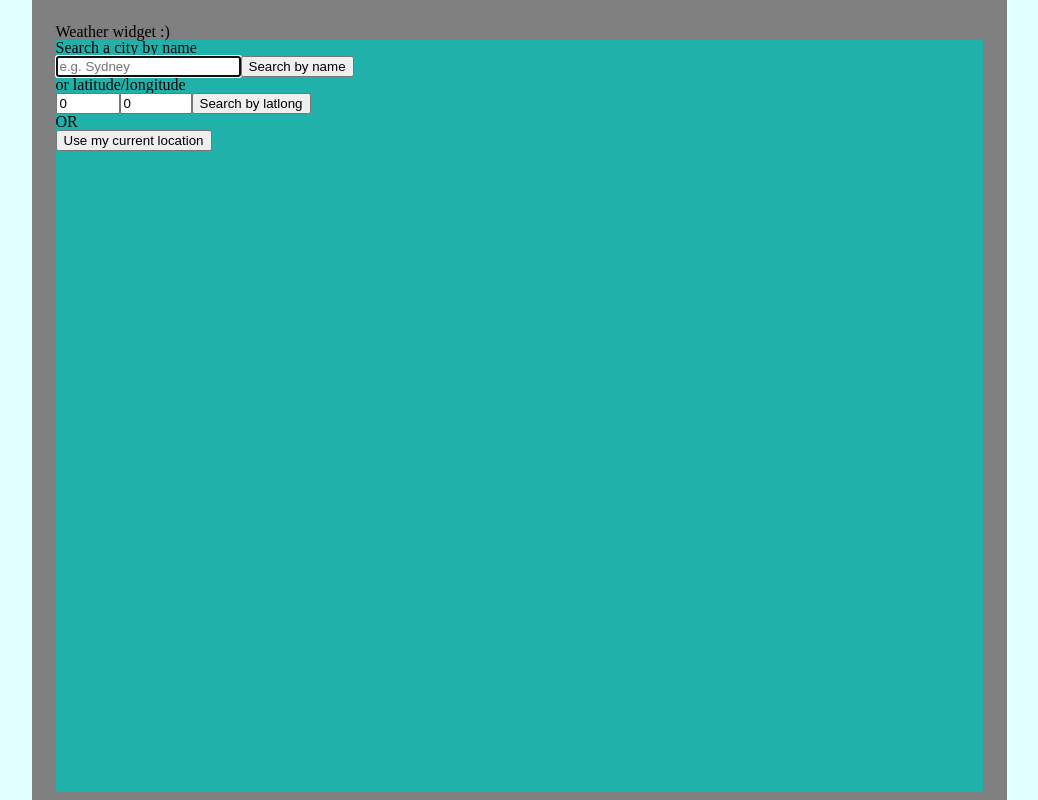
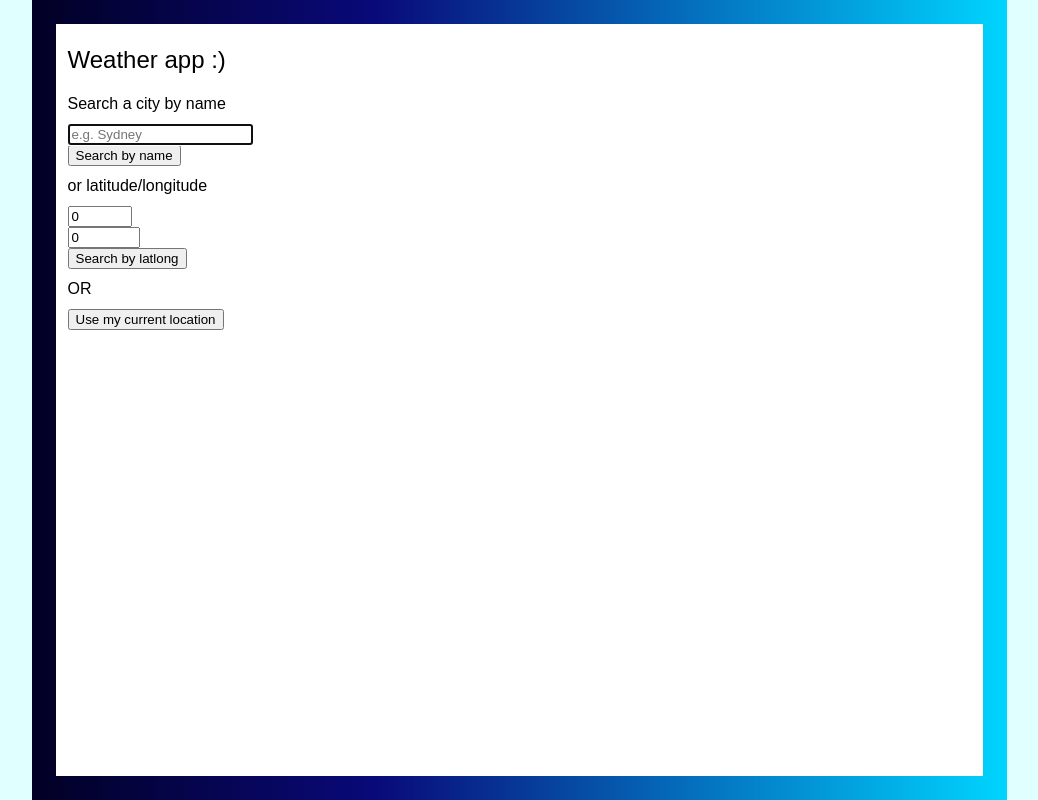
Before and after one commit to achacttn/weather-forecast, a React (Create React App) app: page / in a window 1280 px wide. Shown: the whole page, without its empty margins (121-1159 px from the left). Built offline with nearby package versions, Linux system fonts and the light colour scheme.

Commit message:
some styling, readme

```diff
--- a/src/App.module.css
+++ b/src/App.module.css
@@ -1,5 +1,5 @@
 .AppContainer {
-    background-color: lightseagreen;
     width: 100%;
-    height: 100%;
+    /* height: 100%; */
+    overflow-y: scroll;
 }
--- a/src/App.tsx
+++ b/src/App.tsx
@@ -12,21 +12,18 @@ type MetaweatherLocationObject = {
 }
 
 const App = () => {
-  // const [locationInput, setLocationInput] = React.useState<string>("");
-  // const [locationInputSubmitted, setLocationInputSubmitted] = React.useState<boolean>(false);
+
+  React.useEffect(()=>{
+    document.title = "Weather Widget";
+  }, []);
 
   const [MLObject, setMLObject]                 = React.useState<MetaweatherLocationObject>();
   const [resolvedMLObject, setResolvedMLObject] = React.useState<boolean>(false);
 
   const inputHandler: (MLInput: MetaweatherLocationObject) => void = MLInput => {
     setMLObject(MLInput);
-    // setWOEID(WOEIDInput);
     setResolvedMLObject(true);
   }
-
-  React.useEffect(() => {
-    console.log('=== App.tsx ===');
-  });
 
   return (
     <Wrapper>
--- a/src/components/Forecast.module.css
+++ b/src/components/Forecast.module.css
@@ -0,0 +1,14 @@
+.ForecastContainer {
+    width: 100%;
+    height: auto;
+    /* overflow-y: scroll; */
+}
+
+.WeatherSymbol {
+    width: 24px;
+    height: 24px;
+}
+
+.ForecastBlock {
+    margin: 24px 0px;
+}
--- a/src/components/Forecast.tsx
+++ b/src/components/Forecast.tsx
@@ -36,11 +36,8 @@ const Forecast: React.FC<ForecastProps> = ({ MLObject }) => {
     }
 
     React.useEffect(() => {
-        console.log('=== Forecast.tsx ===');
         if( MLObject ){
             let { title, woeid } = MLObject;
-            // console.log({ latt_long, location_type, title, woeid });
-            // console.log(typeof woeid);
             weatherHandler(woeid);
             setLocationName(title);
 
@@ -49,20 +46,21 @@ const Forecast: React.FC<ForecastProps> = ({ MLObject }) => {
 
     return (
         <div className={style.ForecastContainer}>
-            <p>Forecast!</p>
-            <p>Location: { locationName }</p>
+            <p>Forecast for { locationName }</p>
             {
                 forecastData && forecastData.map( (dataObj, i) => {
                 let { applicable_date, weather_state_name, weather_state_abbr, max_temp, min_temp, wind_speed, wind_direction } = dataObj;
                 return (
-                    <div key={i}>
-                        <p>Date: { applicable_date }</p>
-                        <p>{ weather_state_name }</p>
-                        <img src={`https://www.metaweather.com/static/img/weather/${weather_state_abbr}.svg`} alt=""/>
-                        <p>High: { max_temp }</p>
-                        <p>Low: { min_temp }</p>
-                        <p>Wind speed: { wind_speed }</p>
-                        <p>Wind direction bearing: { wind_direction }</p>
+                    <div key={i} className={style.ForecastBlock}>
+                        <p>{ applicable_date }</p>
+                        <div className={style.WeatherState}>
+                            { weather_state_name }
+                            <img className={style.WeatherSymbol} src={`https://www.metaweather.com/static/img/weather/${weather_state_abbr}.svg`} alt=""/>
+                        </div>
+                        <p>High: {max_temp.toFixed(2)} &deg;C</p>
+                        <p>Low: {min_temp.toFixed(2)} &deg;C</p>
+                        <p>Wind speed: { (1.61*wind_speed).toFixed(2) } km/ph</p>
+                        <p>Wind direction (absolute) bearing: { wind_direction.toFixed(2) }&deg;</p>
                     </div>
                 )
             })
--- a/src/components/UserPrompt.module.css
+++ b/src/components/UserPrompt.module.css
@@ -1,11 +1,27 @@
 .UserPromptContainer {
-
+    width: 100%;
+    height: 100%;
 }
 
-.UserPromptInput {
-
+.UserPromptContent {
+    width: 100%;
+    height: 100%;
 }
 
-.UserPromptSubmitButton {
+.InputPrompt, .DecisionPrompt {
+    width: 100%;
+    height: 100%;
+}
 
+.InputInstruction {
+    font-size: 16px;
+    margin: 12px 0px;
 }
+
+input {
+    display: block;
+}
+
+.DecisionPromptButtons {
+    display: block;
+}
--- a/src/components/UserPrompt.tsx
+++ b/src/components/UserPrompt.tsx
@@ -30,7 +30,6 @@ const UserPrompt: React.FC<UserPromptProps> = ({ inputHandler }) => {
     const locHandler: () => void = async () => {
         let locRequest = await fetch(`https://96dtnqwxz5.execute-api.ap-southeast-2.amazonaws.com/wf-locationSearch?loc=${locInput}`);
         let locResult = await locRequest.json();
-        console.log(locResult);
         if( locResult.length === 1 ){
             inputHandler(locResult[0])
         } else {
@@ -54,10 +53,8 @@ const UserPrompt: React.FC<UserPromptProps> = ({ inputHandler }) => {
     }
 
     const latLongHandler: () => void = async () => {
-        console.log('latLongHandler: ', latInput, longInput);
         let latLongRequest = await fetch(`https://96dtnqwxz5.execute-api.ap-southeast-2.amazonaws.com/wf-locationSearch?ll=${latInput},${longInput}`);
         let latLongResult = await latLongRequest.json();
-        console.log(latLongResult);
         if( latLongResult.length === 1 ){
             inputHandler(latLongResult[0])
         } else {
@@ -95,8 +92,6 @@ const UserPrompt: React.FC<UserPromptProps> = ({ inputHandler }) => {
             }
         }
         if( geoResolved ){
-            console.log('current lat: ', latInput);
-            console.log('current long: ', longInput);
             geoRequestHandler();
         }
     }, [geoResolved, inputHandler, latInput, longInput]);
@@ -112,7 +107,7 @@ const UserPrompt: React.FC<UserPromptProps> = ({ inputHandler }) => {
             <div className={style.UserPromptContent}>
                 { !requireAdditionalInput ?
                     <div className={style.InputPrompt}>
-                        <p>Search a city by name</p>
+                        <p className={style.InputInstruction}>Search a city by name</p>
                         <input
                             type="text"
                             className={style.UserPromptStringInput}
@@ -122,7 +117,7 @@ const UserPrompt: React.FC<UserPromptProps> = ({ inputHandler }) => {
                             placeholder={"e.g. Sydney"}
                         />
                         <button className={style.UserPromptSubmitButton} onClick={locHandler}>Search by name</button>
-                        <p>or latitude/longitude</p>
+                        <p className={style.InputInstruction}>or latitude/longitude</p>
                         <input
                             type="number"
                             className={style.UserPromptLatlongInput}
@@ -142,7 +137,7 @@ const UserPrompt: React.FC<UserPromptProps> = ({ inputHandler }) => {
                         <button className={style.UserPromptSubmitButton} onClick={latLongHandler} disabled={checkValidLatLong() ? false: true}>
                             Search by latlong
                         </button>
-                        <p>OR</p>
+                        <p className={style.InputInstruction}>OR</p>
                         <button className={style.UserPromptGeoButton} onClick={getCurrentLocation}>
                             Use my current location
                         </button>
@@ -153,6 +148,7 @@ const UserPrompt: React.FC<UserPromptProps> = ({ inputHandler }) => {
                             possibleLocations.length !== 0 ?
                             possibleLocations.map( (location, i) => (
                                 <button
+                                    className={style.DecisionPromptButtons}
                                     key={i}
                                     onClick={()=>selectionHandler(location)}>
                                         { location.title }
--- a/src/components/layout/Wrapper.module.css
+++ b/src/components/layout/Wrapper.module.css
@@ -1,5 +1,6 @@
 .WrapperContainer {
-    background-color: grey;
+     background: rgb(2,0,36);
+    background: linear-gradient(90deg, rgba(2,0,36,1) 0%, rgba(9,9,121,1) 35%, rgba(0,212,255,1) 100%);
     max-width: 975px;
     height: 100%;
     margin: 0 auto;
@@ -10,5 +11,13 @@
 .WrapperContent {
     width: 100%;
     height: 100%;
-    /* border: 2px solid red; */
+    background-color: white;
+    padding: 12px;
+    display: flex;
+    flex-flow: column nowrap;
 }
+
+.Title {
+    font-size: 24px;
+    margin: 12px 0px;
+}
--- a/src/components/layout/Wrapper.tsx
+++ b/src/components/layout/Wrapper.tsx
@@ -8,14 +8,10 @@ type WrapperProps = {
 const Wrapper: React.FC<WrapperProps> = ({ children }) => (
     <div className={style.WrapperContainer}>
         <div className={style.WrapperContent}>
-            <h1>Weather widget :)</h1>
+            <h1 className={style.Title}>Weather app :)</h1>
             {children}
         </div>
     </div>
 );
 
-// export type WrapperProps = {
-//     children: React.ReactNode;
-// }
-
 export default Wrapper;
--- a/src/index.css
+++ b/src/index.css
@@ -58,6 +58,7 @@ html {
     max-height: 100vh;
     min-width: 360px;
     background-color: palevioletred;
+    font-family: Arial, Helvetica, sans-serif;
 }
 
 body, #root {
```
Also changed, not shown: 1 other file (tests, documents, lock files or other folders).
